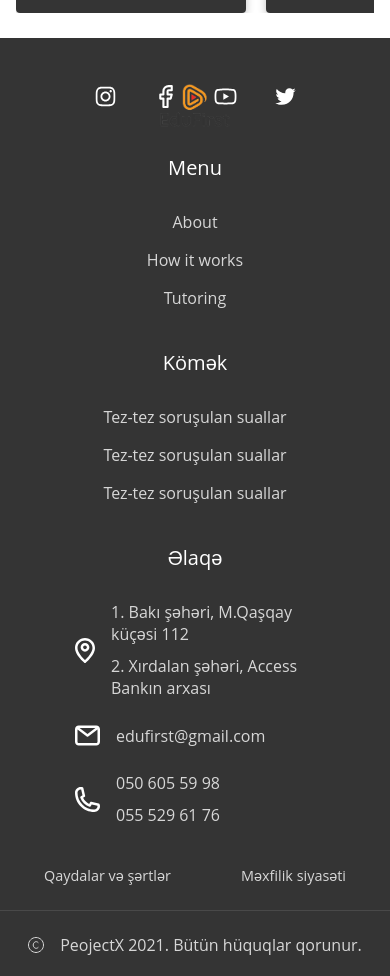
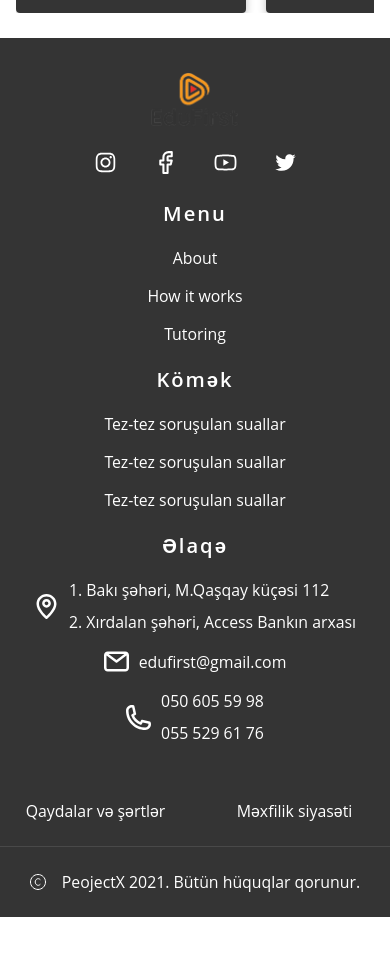
Before and after one commit to ilgar002/edufirst, a React (Create React App) app: page / in a window 390 px wide. Shown: the part 359-1335 px from the top of the page. After the commit the page ends 1276 px from the top, so only its background shows below. Built offline with nearby package versions, Linux system fonts and the light colour scheme.

Commit message:
/footer mobile

```diff
--- a/src/components/Footer/Footer.js
+++ b/src/components/Footer/Footer.js
@@ -11,14 +11,15 @@ import Socials from "../Socials/Socials";
 const Footer = () => {
   return (
     <footer>
-      <div className="row container">
-        <div className="column passage">
+      <div className="navigation">
+        <div className="container">
+          <div className="box">
             <Logo />
             <Socials />
           </div>
-        <div className="column">
-          <h5 className="column-title">Menu</h5>
-          <ul className="footer-column">
+          <div className="box">
+            <h5 className="title">Menu</h5>
+            <ul className="links">
               <li className="link">
                 <Link to={"/about"}>About</Link>
               </li>
@@ -30,9 +31,9 @@ const Footer = () => {
               </li>
             </ul>
           </div>
-        <div className="column">
-          <h5 className="column-title">Kömək</h5>
-          <ul className="footer-column">
+          <div className="box">
+            <h5 className="title">Kömək</h5>
+            <ul className="links">
               <li>
                 <Link to={"/questions"}>Tez-tez soruşulan suallar</Link>
               </li>
@@ -44,12 +45,12 @@ const Footer = () => {
               </li>
             </ul>
           </div>
-        <div className="column">
-          <h5 className="column-title">Əlaqə</h5>
-          <ul className="footer-column contact">
+          <div className="box contact">
+            <h5 className="title">Əlaqə</h5>
+            <ul className="links">
               <li>
                 <img src={Location} alt="location" />
-              <div className="">
+                <div>
                   <Link to={"/"}>1. Bakı şəhəri, M.Qaşqay küçəsi 112</Link>
                   <Link to={"/"}>2. Xırdalan şəhəri, Access Bankın arxası</Link>
                 </div>
@@ -68,14 +69,15 @@ const Footer = () => {
             </ul>
           </div>
         </div>
-      <div className="row rights">
-        <div className="left">
+      </div>
+      <div className="rights">
+        <div className="content">
           <span>
             <img src={Copyrigt} alt="copyrigt" />
             PeojectX 2021. Bütün hüquqlar qorunur.
           </span>
         </div>
-        <div className="right">
+        <div className="content">
           <span>Qaydalar və şərtlər</span>
           <span>Məxfilik siyasəti</span>
         </div>
--- a/src/components/Footer/Footer.scss
+++ b/src/components/Footer/Footer.scss
@@ -1,27 +1,32 @@
 @import "../../scss/variables.scss";
-
 footer {
   background-color: $clr-primary-text;
-  .row {
+  font-size: 1rem;
+  .navigation {
+    padding: 48px 0;
+    .container {
       display: flex;
       justify-content: space-between;
-    .column {
+      flex-wrap: wrap;
+      gap: 24px;
+      .box {
         display: flex;
         flex-direction: column;
         gap: 30px;
-      .column-title {
-        font-weight: 500;
-        font-size: 1.4rem;
+        .title {
+          font-weight: 600;
+          font-size: 1.4em;
           color: #ffffff;
+          letter-spacing: 2px;
         }
-      ul.footer-column {
+        .links {
           display: flex;
           flex-direction: column;
           gap: 16px;
           li {
             a {
               font-weight: 400;
-            font-size: 1.1rem;
+              font-size: 1.1em;
               color: #ffffff;
               transition: all 0.1s ease;
               &:hover {
@@ -29,7 +34,9 @@ footer {
               }
             }
           }
+        }
         &.contact {
+          .links {
             li {
               display: flex;
               align-items: center;
@@ -46,118 +53,103 @@ footer {
             }
           }
         }
-      &.passage {
-        gap: 32px;
       }
     }
-    &:first-child {
-      padding: 48px 16px;
   }
-    &.rights {
-      padding: 24px 0;
+  .rights {
+    display: flex;
+    justify-content: space-between;
+    padding: 24px 75px;
     border-top: 1px solid rgba($color: #fff, $alpha: 0.1);
-      padding: 24px 75px 24px 75px;
+    .content {
+      display: flex;
+      gap: 40px;
+      align-items: center;
       span {
         font-weight: 400;
-        font-size: 1.1rem;
-        line-height: 20px;
+        font-size: 1.1em;
         color: #ffffff;
         cursor: pointer;
-        transition: all 0.1 ease;
-        &:hover {
-          color: $clr-primary;
-        }
-      }
-      .left {
-        span {
+        transition: all 0.1s ease;
         display: flex;
         align-items: center;
         gap: 16px;
-        }
-      }
-      .right {
-        display: flex;
-        align-items: center;
-        gap: 40px;
-      }
-    }
-  }
-}
-
-@media (max-width: 576px) {
-  footer {
-    .row {
-      flex-direction: column;
-      gap: 40px;
-      align-items: center;
-
-      .column {
-        .column-title {
-          font-size: 1.25rem;
-        }
-
-        ul.footer-column {
-          li {
-            a {
-              font-size: 1rem;
-              opacity: 0.8;
-            }
-          }
-
-          &.contact {
-            text-align: left;
-            gap: 24px;
-
-            li {
-              a {
-                gap: 16px;
+        white-space: nowrap;
+        &:hover {
+          color: $clr-primary;
         }
       }
     }
   }
 }
-
-      .column.passage {
-        gap: 24px;
-      }
-
-      &:first-child {
-        padding: 46px 75px 24px 75px;
-        text-align: center;
-      }
-
-      &.rights {
-        border: none;
-        gap: 0;
-        padding: 0;
-
-        .right {
-          order: -1;
-          width: 100%;
-          justify-content: space-between;
-          padding: 16px 44px 24px 44px;
-
-          span {
-            opacity: 0.8;
+@media (max-width: 992px) {
+  footer {
+    font-size: 0.95rem;
+    .navigation {
+      .container {
+        gap: 20px;
+        .box {
+          width: 48%;
+          gap: 20px;
         }
       }
-
-        .left {
-          width: 100%;
-          padding: 24px 0;
-          border-top: 1px solid rgba(255, 255, 255, 0.1);
-
-          span {
-            font-size: 1rem;
-            justify-content: center;
-            opacity: 0.8;
+    }
+    .rights {
+      padding: 20px 45px;
     }
   }
-
+}
+@media (max-width: 768px) {
+  footer {
+    .rights {
+      padding: 0;
+      flex-direction: column;
+      border: none;
+      .content {
+        padding: 24px 16px;
         span {
-          font-size: 0.9rem;
+          width: 100%;
+          display: flex;
+          justify-content: center;
+        }
+        &:nth-child(1) {
+          border-top: 1px solid rgba($color: #fff, $alpha: 0.1);
+        }
+        &:nth-child(2) {
+          order: -1;
         }
       }
     }
   }
 }
+@media (max-width: 576px) {
+  footer {
+    font-size: 0.9rem;
+    .navigation {
+      padding: 32px 0;
+      .container {
+        justify-content: center;
+        .box {
+          width: 100%;
+          gap: 20px;
+          align-items: center;
+          .links {
+            align-items: center;
+          }
+          &.contact {
+            .links {
+              li {
+                gap: 10px;
+              }
+            }
+          }
+        }
+      }
+    }
+    .rigths {
+      span {
+        gap: 10px;
+      }
+    }
+  }
+}
--- a/src/components/Logo/Logo.scss
+++ b/src/components/Logo/Logo.scss
@@ -4,6 +4,7 @@
   object-fit: cover;
 }
 @media (max-width: 768px) {
+  header {
     .logo {
       height: 44px;
       width: 80px;
@@ -12,3 +13,4 @@
       transform: translateX(-50%);
     }
   }
+}
--- a/src/scss/reset.scss
+++ b/src/scss/reset.scss
@@ -1,14 +1,25 @@
-*{
-    margin: 0;
-    padding: 0;
-    box-sizing: border-box;
+* {
+  margin: 0;
+  padding: 0;
+  box-sizing: border-box;
 }
-li{
-    list-style-type: none;
+li {
+  list-style-type: none;
 }
-a{
-    text-decoration: none;
+a {
+  text-decoration: none;
 }
-body{
-    font-family:Open Sans,Arial,Helvetica Neue,Helvetica,sans-serif;
+body {
+  font-family: Open Sans, Arial, Helvetica Neue, Helvetica, sans-serif;
 }
+::-webkit-scrollbar {
+  background-color: #f5f5f5;
+  width: 10px;
+}
+::-webkit-scrollbar-thumb {
+  background-color: #f59c28;
+  border-radius: 5px;
+}
+::-webkit-scrollbar-thumb:hover {
+  background-color: #e59325;
+}
```
Also changed, not shown: src/scss/style.scss (line endings or trailing spaces). Lines whose indentation alone changed are shown as unchanged.
